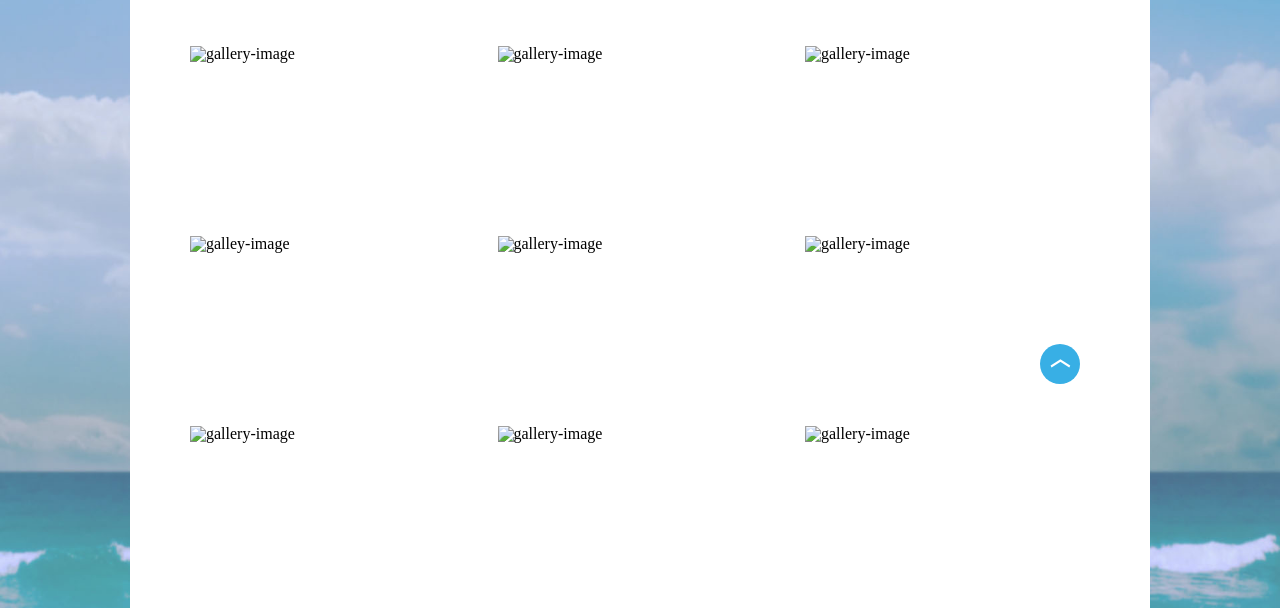
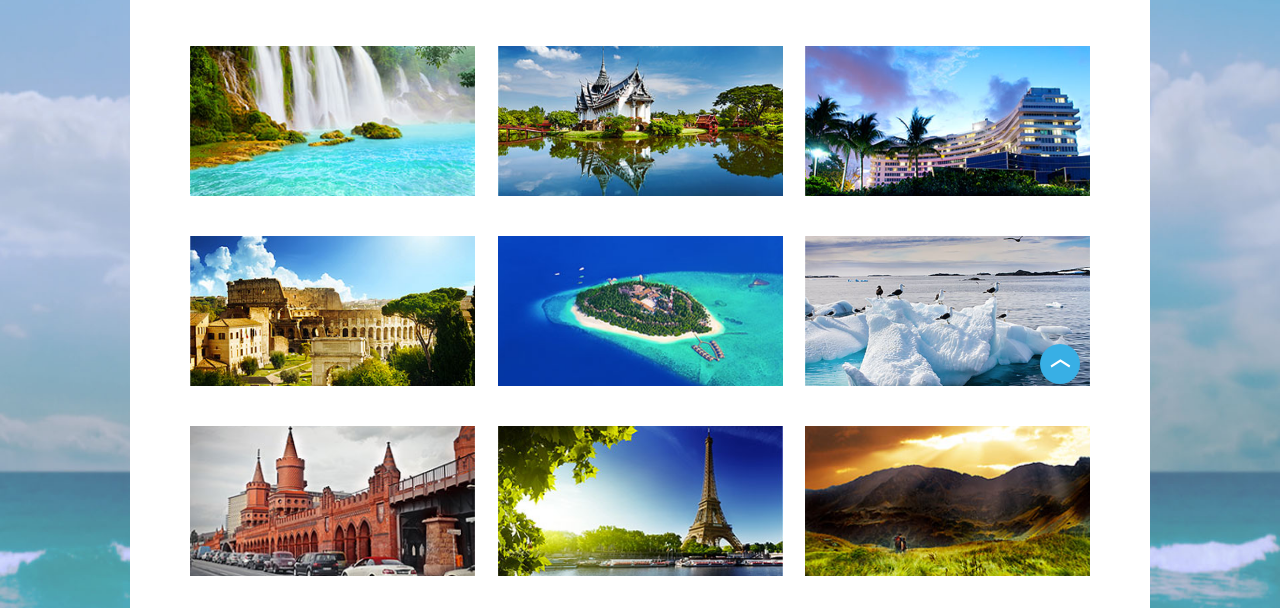
Before and after one commit to boyardd/goit-fe-course, a plain HTML site: page html-css/module-06/gallery/index.html in a window 1280 px wide. Shown: the part 366-974 px from the top of the page. Drawn offline with Linux system fonts and the light colour scheme; a web font is replaced by a local one.

Commit message:
rename file to index.html

```diff
--- a/html-css/module-06/gallery/index.html
+++ b/html-css/module-06/gallery/index.html
@@ -56,40 +56,40 @@
                 <h3 class="article">our gallery</h3>
                 <ul class="gallery-list">
                     <li class="gallery-item">
-                        <img src="../images/gallery/gallery-1.jpg" alt="gallery-image">
+                        <img src="images/gallery/gallery-1.jpg" alt="gallery-image">
                         <i class="gallery-icon"></i>
                     </li>
                     <li class="gallery-item">
-                        <img src="../images/gallery/gallery-2.jpg" alt="gallery-image">
+                        <img src="images/gallery/gallery-2.jpg" alt="gallery-image">
                         <i class="gallery-icon"></i>
                     </li>
 
                     <li class="gallery-item">
-                        <img src="../images/gallery/gallery-3.jpg" alt="gallery-image">
+                        <img src="images/gallery/gallery-3.jpg" alt="gallery-image">
                         <i class="gallery-icon"></i>
                     </li>
                     <li class="gallery-item">
-                        <img src="../images/gallery/gallery-4.jpg" alt="galley-image">
+                        <img src="images/gallery/gallery-4.jpg" alt="galley-image">
                         <i class="gallery-icon"></i>
                     </li>
                     <li class="gallery-item">
-                        <img src="../images/gallery/gallery-5.jpg" alt="gallery-image">
+                        <img src="images/gallery/gallery-5.jpg" alt="gallery-image">
                         <i class="gallery-icon"></i>
                     </li>
                     <li class="gallery-item">
-                        <img src="../images/gallery/gallery-6.jpg" alt="gallery-image">
+                        <img src="images/gallery/gallery-6.jpg" alt="gallery-image">
                         <i class="gallery-icon"></i>
                     </li>
                     <li class="gallery-item">
-                        <img src="../images/gallery/gallery-7.jpg" alt="gallery-image">
+                        <img src="images/gallery/gallery-7.jpg" alt="gallery-image">
                         <i class="gallery-icon"></i>
                     </li>
                     <li class="gallery-item">
-                        <img src="../images/gallery/gallery-8.jpg" alt="gallery-image">
+                        <img src="images/gallery/gallery-8.jpg" alt="gallery-image">
                         <i class="gallery-icon"></i>
                     </li>
                     <li class="gallery-item">
-                        <img src="../images/gallery/gallery-9.jpg" alt="gallery-image">
+                        <img src="images/gallery/gallery-9.jpg" alt="gallery-image">
                         <i class="gallery-icon"></i>
                     </li>
                 </ul>
```
